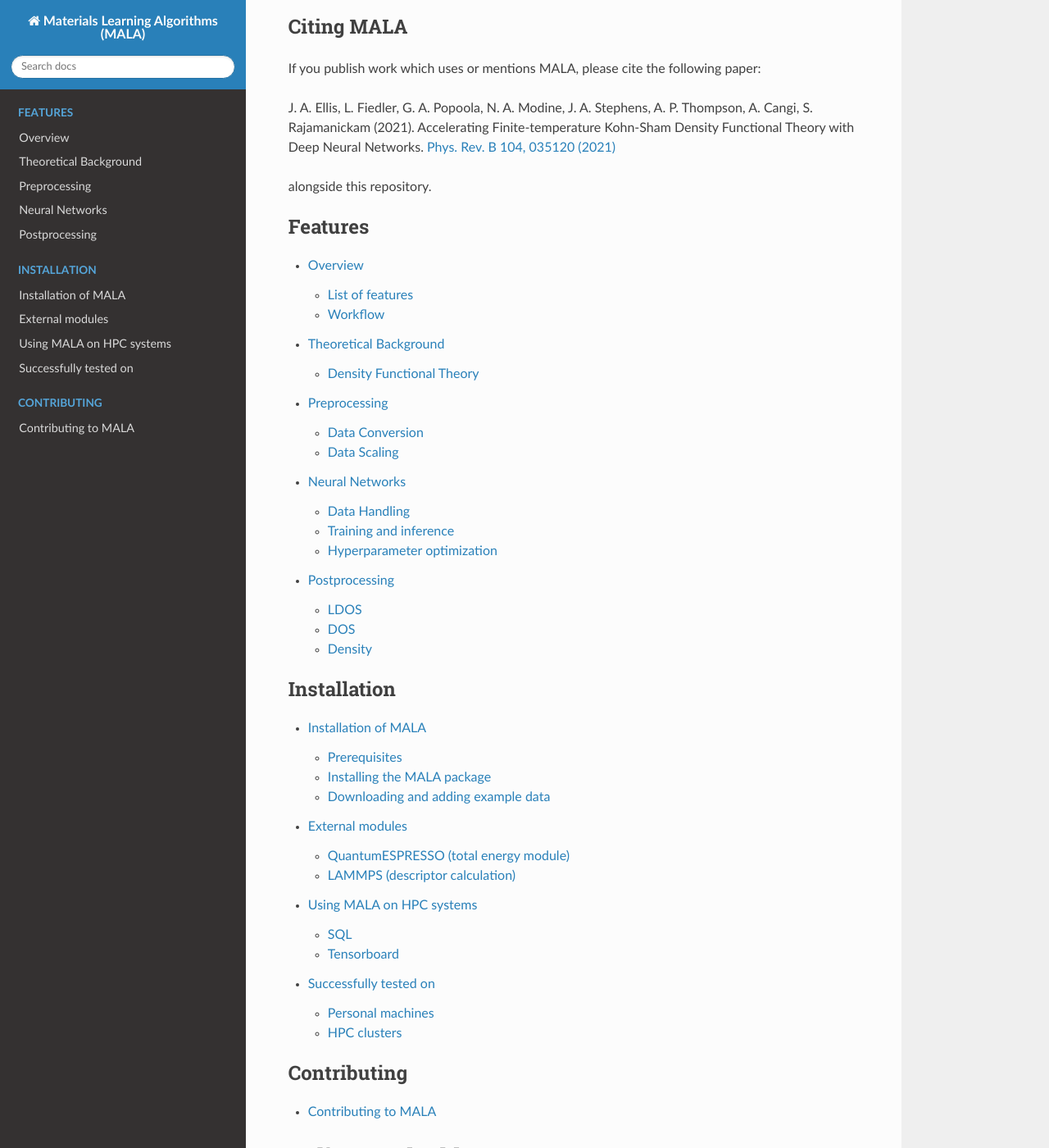
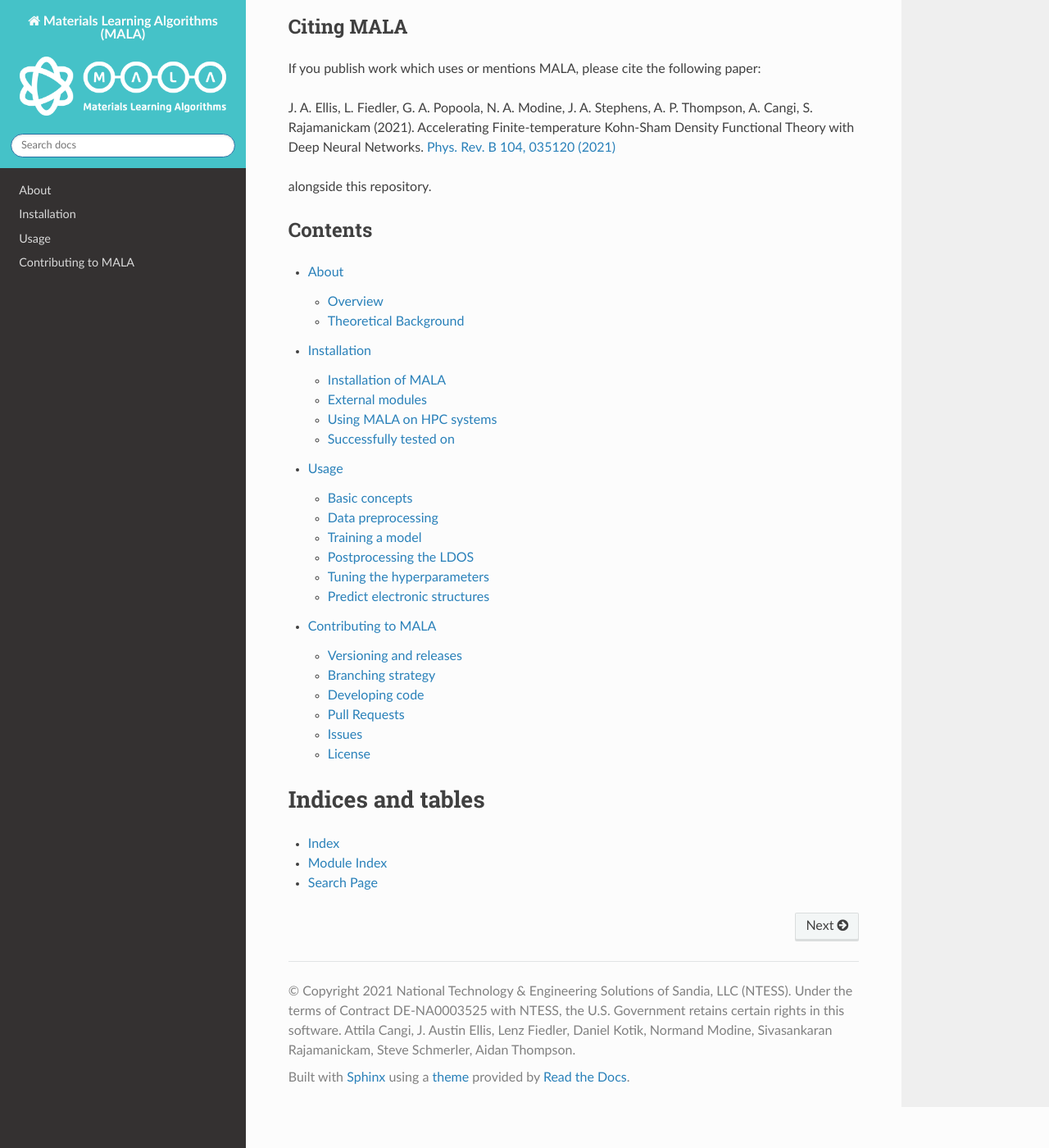
Before and after one commit to mala-project/mala, a Sphinx documentation site: the page built from docs/source/index.md, in a window 1280 px wide and 1400 px high, scrolled down 2148 px. Shown: the whole window at 82% size. Built offline with Sphinx 7.4.7 and the Read the Docs theme 2.0.0, drawn with Linux system fonts in a browser that asks for light colours; pages that are not in the unit, such as notebooks, are missing from menus; the version number could not be read and is left out.

Commit message:
Added new files to doc, changed design

````diff
--- a/docs/source/conf.py
+++ b/docs/source/conf.py
@@ -93,12 +93,17 @@ html_theme = 'sphinx_rtd_theme'
 # relative to this directory. They are copied after the builtin static files,
 # so a file named "default.css" will overwrite the builtin "default.css".
 html_static_path = []
+html_logo = "./img/logos/mala_horizontal_white.png"
 
 html_context = {
   'display_github': True,
   'github_repo': 'mala-project/mala',
   'github_version': 'develop',
   'conf_py_path': '/docs/source/',
+}
+
+html_theme_options = {
+    'style_nav_header_background': '#45c2c8',
 }
 
 # The name of an image file (relative to this directory) to place at the top
--- a/docs/source/index.md
+++ b/docs/source/index.md
@@ -4,47 +4,17 @@
 :relative-docs: docs/source/
 :relative-images:
 ```
+## Contents
 
 ```{toctree}
 ---
-caption: Features
 maxdepth: 2
 ---
 
-features/overview
-features/background
-features/preprocessing
-features/neuralnetworks
-features/postprocessing
-```
-
-```{toctree}
----
-caption: Installation
-maxdepth: 2
----
-
-install/README
-install/external_modules
-install/on_cluster
-install/tested_systems
-```
-
-```{toctree}
----
-caption: Usage
-maxdepth: 1
----
-
+about
+installation
+usage
 api/modules
-```
-
-```{toctree}
----
-caption: Contributing
-maxdepth: 1
----
-
 CONTRIBUTE
 ```
 
--- /dev/null
+++ b/docs/source/usage/basicconcepts.rst
@@ -0,0 +1,2 @@
+Basic concepts
+==============
--- /dev/null
+++ b/docs/source/usage/hyperparameters.rst
@@ -0,0 +1,2 @@
+Tuning the hyperparameters
+==========================
--- a/docs/source/features/postprocessing.rst
+++ b/docs/source/usage/postprocessing.rst
@@ -1,5 +1,5 @@
-Postprocessing
-==============
+Postprocessing the LDOS
+=======================
 
 MALA provides routines to calculate quantities of interests from the physical
 data such as the LDOS, DOS and electronic density.
--- /dev/null
+++ b/docs/source/usage/predictions.rst
@@ -0,0 +1,2 @@
+Predict electronic structures
+=============================
--- a/docs/source/features/preprocessing.rst
+++ b/docs/source/usage/preprocessing.rst
@@ -1,5 +1,5 @@
-Preprocessing
-=============
+Data preprocessing
+===================
 
 Data Conversion
 ###############
--- a/docs/source/features/neuralnetworks.rst
+++ b/docs/source/usage/trainingmodel.rst
@@ -1,4 +1,4 @@
-Neural Networks
+Training a model
 =================
 
 Neural networks are powerful machine learning tools in principle capable of
````
Also changed, not shown: docs/source/about.rst (added, +8 -0 lines), docs/source/about/overview.rst (renamed from docs/source/features/overview.rst, +4 -6 lines), docs/source/installation.rst (added, +10 -0 lines), docs/source/usage.rst (added, +12 -0 lines), docs/source/about/background.rst (renamed from docs/source/features/background.rst), docs/source/img/logos/mala_horizontal_white.png (added).
